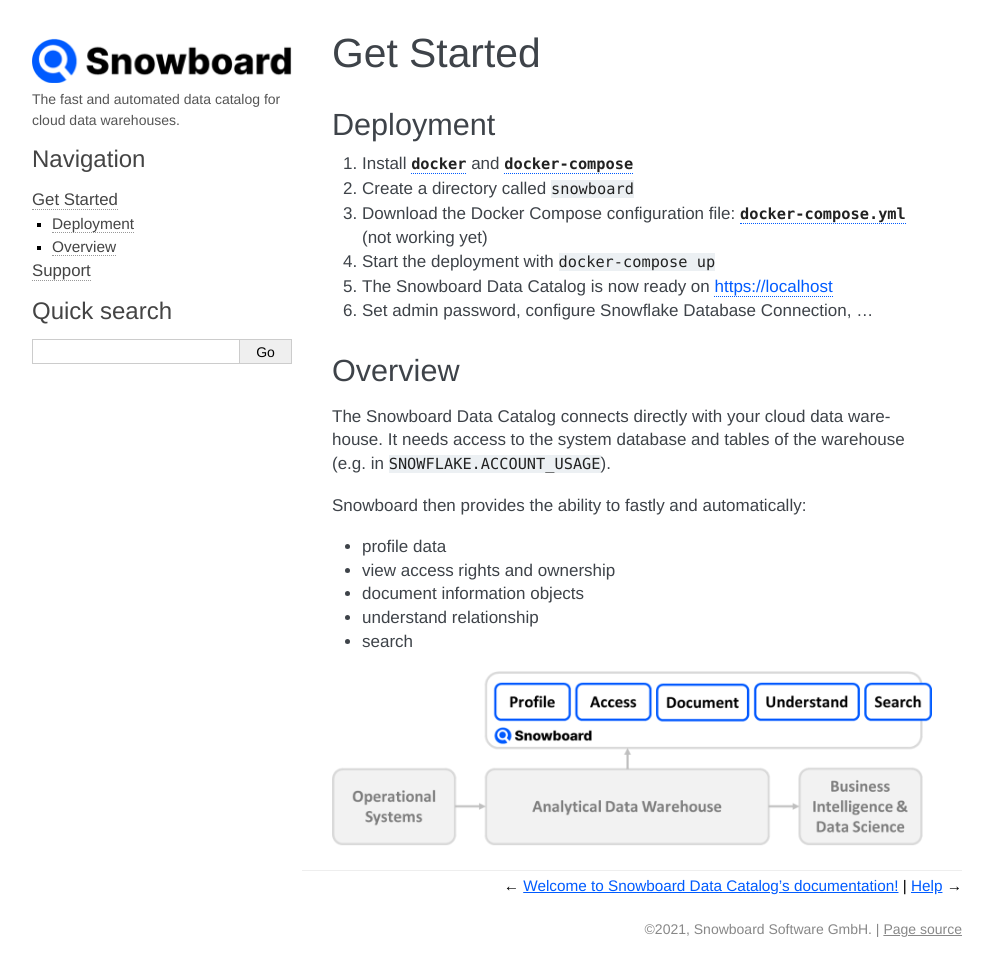
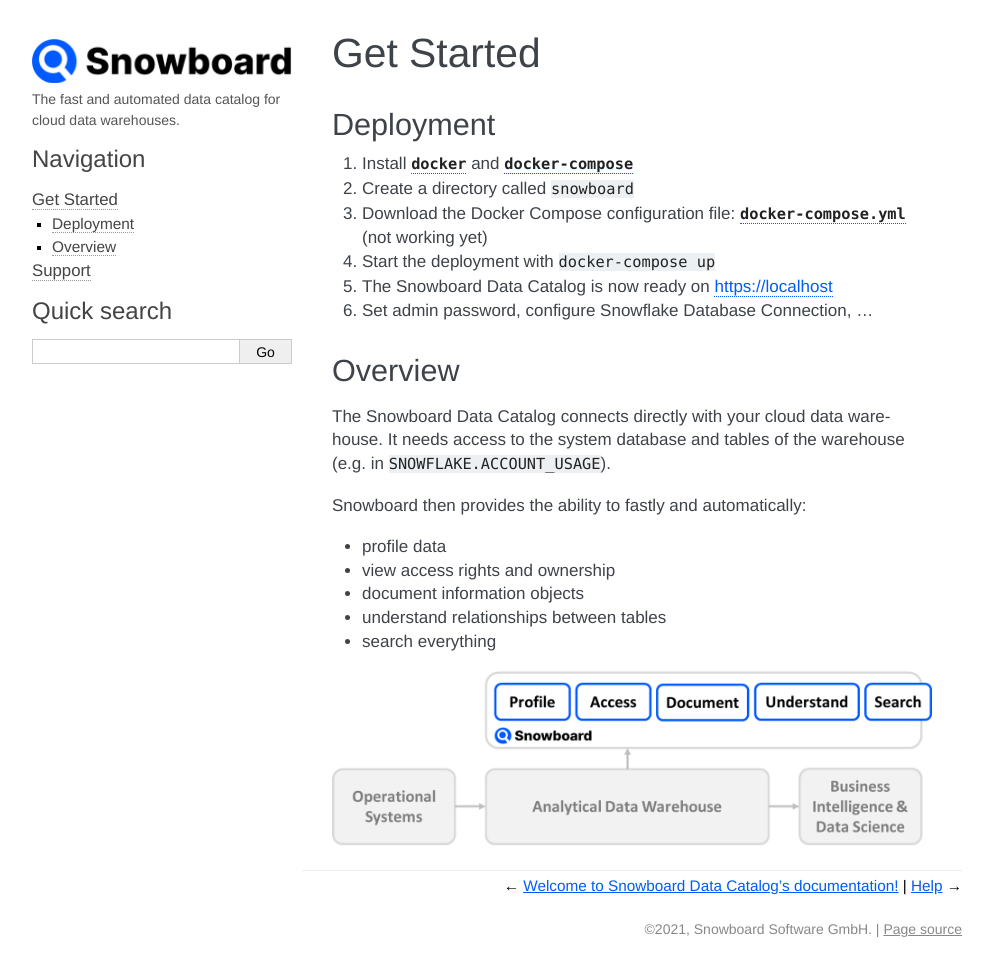
Before and after one commit to Snowboard-Software/snowboard_software, a Sphinx documentation site: the page built from docs/getstarted.md, in a window 1280 px wide. Shown: the whole page, without its empty margins (148-1141 px from the left). Built offline with Sphinx 7.4.7, drawn with Linux system fonts in a browser that asks for light colours.

Commit message:
fixed typos

```diff
--- a/docs/getstarted.md
+++ b/docs/getstarted.md
@@ -20,7 +20,7 @@
 - profile data
 - view access rights and ownership
 - document information objects
-- understand relationship
-- search
+- understand relationships between tables
+- search everything
 
-![Overview Data Architecture](_static/overview.png)
+![System Architecture](_static/overview.png)
```
